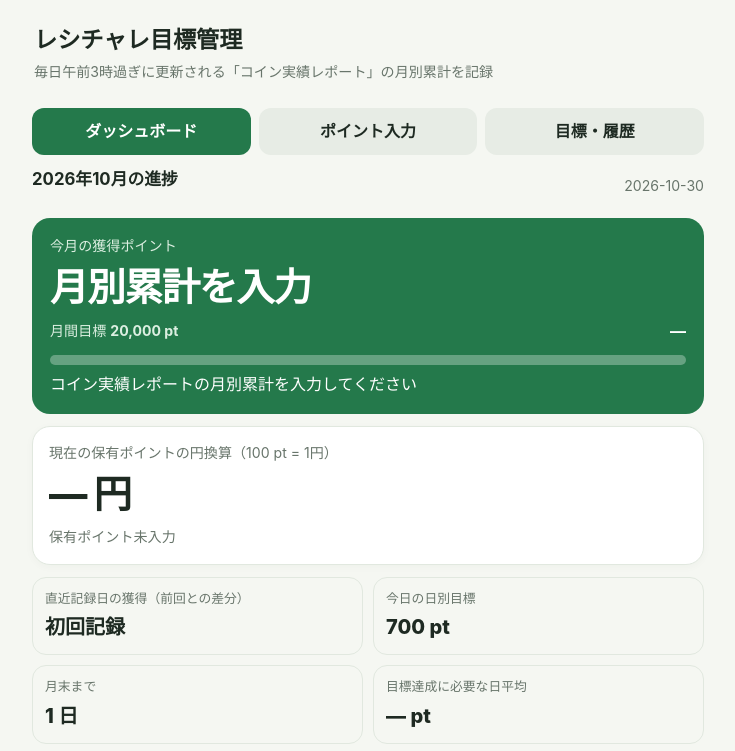
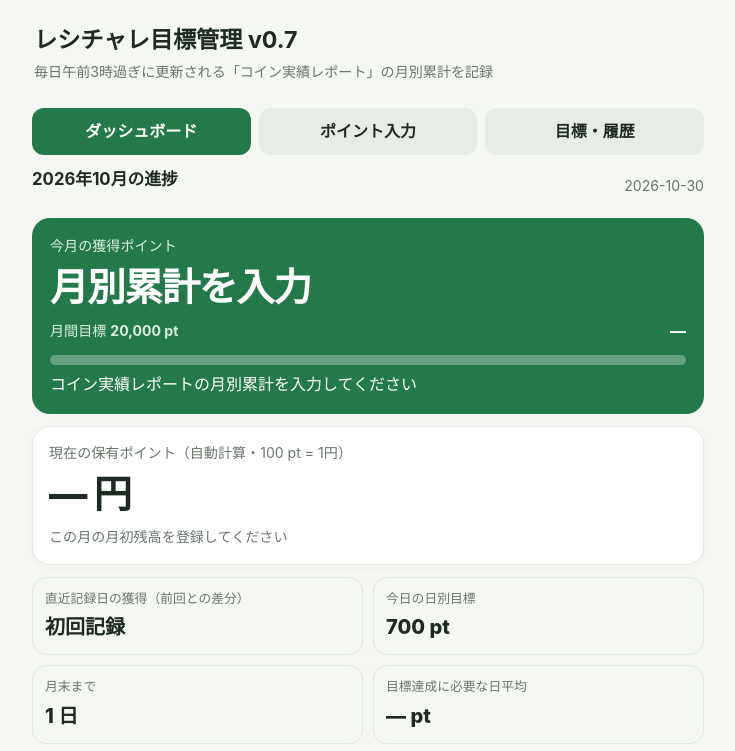
Before and after one commit to thisashiko2010-art/point-activity-tracker, a plain HTML site: page index.html in a window 1280 px wide. Both pictures are taken after a click on the button "ダッシュボード". Shown: the top 751 px of the page, without its empty margins (272-1007 px from the left). Drawn offline with Linux system fonts and the light colour scheme.

Commit message:
Add files via upload

```diff
--- a/index.html
+++ b/index.html
@@ -4,7 +4,7 @@
 <meta charset="utf-8">
 <meta name="viewport" content="width=device-width, initial-scale=1, viewport-fit=cover">
 <meta name="theme-color" content="#f5f7f2">
-<title>レシチャレ目標管理 v0.3</title>
+<title>レシチャレ目標管理 v0.7</title>
 <style>
 :root{--bg:#f5f7f2;--card:#fff;--ink:#1e2a22;--muted:#68756b;--green:#24794b;--line:#e1e8df;--soft:#e8f3e9;--warn:#fff4db;--red:#a63b32}
 *{box-sizing:border-box} body{margin:0;background:var(--bg);color:var(--ink);font-family:-apple-system,BlinkMacSystemFont,"Hiragino Kaku Gothic ProN","Yu Gothic",sans-serif;line-height:1.45}
@@ -23,7 +23,7 @@ footer{font-size:.78rem;color:var(--muted);padding:12px 2px}
 </head>
 <body>
 <main>
-<header><h1>レシチャレ目標管理</h1><div class="sub">毎日午前3時過ぎに更新される「コイン実績レポート」の月別累計を記録</div></header>
+<header><h1>レシチャレ目標管理 v0.7</h1><div class="sub">毎日午前3時過ぎに更新される「コイン実績レポート」の月別累計を記録</div></header>
 <div class="tabs" role="tablist"><button class="active" data-tab="dashboard">ダッシュボード</button><button data-tab="input">ポイント入力</button><button data-tab="settings">目標・履歴</button></div>
 
 <section id="dashboard" class="panel">
@@ -34,7 +34,7 @@ footer{font-size:.78rem;color:var(--muted);padding:12px 2px}
  <div class="progress"><div id="progressFill"></div></div>
  <div id="remaining">目標まで残り — pt</div>
 </div>
-<div class="card"><div class="sub">現在の保有ポイントの円換算（100 pt = 1円）</div><div class="big" id="totalYen">— 円</div><div class="sub" id="totalPointsLabel">保有ポイント未入力</div></div>
+<div class="card"><div class="sub">現在の保有ポイント（自動計算・100 pt = 1円）</div><div class="big" id="totalYen">— 円</div><div class="sub" id="totalPointsLabel">月初残高を登録してください</div><div class="sub" id="balanceBreakdown"></div></div>
 <div class="grid">
  <div class="metric"><div class="k">直近記録日の獲得（前回との差分）</div><div class="v" id="todayEarned">— pt</div></div>
  <div class="metric"><div class="k">今日の日別目標</div><div class="v" id="dailyTargetLabel">— pt</div></div>
@@ -52,7 +52,9 @@ footer{font-size:.78rem;color:var(--muted);padding:12px 2px}
 <label for="entryDate">記録日</label><input id="entryDate" type="date">
 <label for="cumulative">対象月の月別累計コイン</label><input id="cumulative" type="number" min="0" step="1" inputmode="numeric" placeholder="例：717125">
 <div class="status" id="deltaPreview">月別累計を入力すると、前回記録との差分を表示します。</div>
-<button class="primary" id="saveEntry">月別累計を保存</button><div class="status" id="saveStatus" aria-live="polite"></div><hr style="border:0;border-top:1px solid var(--line);margin:16px 0"><h2>現在の保有ポイント</h2><p class="sub">全体の保有ポイントを別に記録します。交換・利用で残高が減っても、月別獲得実績には影響しません。</p><label for="balancePoints">レシチャレ画面の現在ポイント</label><input id="balancePoints" type="number" min="0" step="1" inputmode="numeric" placeholder="例：1770650"><button class="secondary" id="saveBalance">保有ポイントを保存</button><div class="status" id="balanceStatus" aria-live="polite"></div></div>
+<button class="primary" id="saveEntry">月別累計を保存</button><div class="status" id="saveStatus" aria-live="polite"></div></div>
+<div class="card"><h2>月初の保有ポイント確認</h2><p class="sub">月初に実際の保有ポイントを入力します。月別累計の獲得分は自動加算され、ここで登録した値をその月の残高基準にします。</p><label for="balanceMonth">対象月</label><input id="balanceMonth" type="month"><label for="openingBalance">月初の保有全ポイント</label><input id="openingBalance" type="number" min="0" step="1" inputmode="numeric" placeholder="例：1770650"><button class="secondary" id="saveOpeningBalance">月初残高を保存</button><div class="status" id="openingBalanceStatus" aria-live="polite"></div></div>
+<div class="card"><h2>ポイント使用・交換の記録</h2><p class="sub">交換・チャージなどで使用したときだけ入力します。月別獲得実績は減らさず、保有残高だけから差し引きます。</p><label for="useDate">使用日</label><input id="useDate" type="date"><label for="usePoints">使用ポイント</label><input id="usePoints" type="number" min="1" step="1" inputmode="numeric" placeholder="例：100000"><label for="useMemo">用途（任意）</label><input id="useMemo" type="text" maxlength="80" placeholder="例：au PAYチャージ"><button class="secondary" id="saveUsage">使用ポイントを記録</button><div class="status" id="usageStatus" aria-live="polite"></div><div id="usageHistory" class="sub"></div></div>
 
 </section>
 
@@ -70,7 +72,7 @@ footer{font-size:.78rem;color:var(--muted);padding:12px 2px}
 <div class="status" id="backupStatus" aria-live="polite"></div></div>
 <div class="card"><h2>注意</h2><p class="sub">この試作品は端末・ブラウザ内保存です。Safariと別ブラウザの間で自動同期されません。アプリの削除やサイトデータ消去で記録が失われる可能性があります。</p></div>
 </section>
-<footer>試作 v0.4 · データは端末内保存 · 外部送信なし</footer>
+<footer>試作 v0.7 · データは端末内保存 · 外部送信なし</footer>
 </main>
 <script>
 (() => {
@@ -83,13 +85,13 @@ footer{font-size:.78rem;color:var(--muted);padding:12px 2px}
  const monthDays=m=>{const [y,mo]=m.split('-').map(Number);return new Date(y,mo,0).getDate()};
  const fmt=n=>Number.isFinite(n)?Math.round(n).toLocaleString('ja-JP'):'—';
  const yenFmt=points=>Number.isFinite(points)?(points/100).toLocaleString('ja-JP',{minimumFractionDigits:2,maximumFractionDigits:2})+' 円相当':'—';
- const blank=()=>({version:4,settings:{},months:{}});
+ const blank=()=>({version:7,settings:{},months:{}});
  let data;
  try{data=JSON.parse(localStorage.getItem(KEY))||blank()}catch{data=blank()}
  if(!data.months)data.months={}; if(!data.settings)data.settings={};
  const persist=()=>localStorage.setItem(KEY,JSON.stringify(data));
  const currentMonth=()=>monthOf($('monthSelect').value||todayISO());
- const getMonth=m=>{if(!data.months[m])data.months[m]={monthlySnapshots:{},balances:{}};if(!data.months[m].monthlySnapshots)data.months[m].monthlySnapshots={};if(!data.months[m].balances)data.months[m].balances={};return data.months[m]};
+ const getMonth=m=>{if(!data.months[m])data.months[m]={monthlySnapshots:{},balances:{}};if(!data.months[m].monthlySnapshots)data.months[m].monthlySnapshots={};if(!data.months[m].balances)data.months[m].balances={};if(!data.months[m].usages)data.months[m].usages={};return data.months[m]};
  const getSettings=m=>data.settings[m]||{monthlyTarget:20000,dailyTarget:700};
  const entriesSorted=m=>Object.entries(getMonth(m).monthlySnapshots).sort(([a],[b])=>a.localeCompare(b));
  const dayDeltas=m=>{
@@ -100,10 +102,14 @@ footer{font-size:.78rem;color:var(--muted);padding:12px 2px}
  const latestCumulative=m=>{const e=entriesSorted(m);return e.length?Number(e[e.length-1][1]):null};
  // 月別累計そのものが月間獲得実績。全体残高や交換による増減は混ぜない。
  const monthlyEarned=m=>latestCumulative(m);
- const latestBalance=()=>{
-   const all=Object.entries(data.months||{}).flatMap(([ym,r])=>Object.entries(r.balances||{}).map(([date,val])=>({date,val:Number(val)}))).sort((a,b)=>a.date.localeCompare(b.date));
-   return all.length?all[all.length-1].val:null;
+ const monthUsageTotal=m=>Object.values(getMonth(m).usages||{}).reduce((sum,x)=>sum+Number(x.points||0),0);
+ const monthBalance=m=>{
+   const rec=getMonth(m), opening=rec.openingBalance===null||rec.openingBalance===undefined?null:Number(rec.openingBalance);
+   if(opening===null||!Number.isFinite(opening))return null;
+   return opening+(monthlyEarned(m)??0)-monthUsageTotal(m);
  };
+ const latestBalance=()=>monthBalance(currentMonth());
+
  function render(){
    const m=currentMonth(), s=getSettings(m), rec=getMonth(m), today=todayISO(), day=Number((today.startsWith(m)?today.slice(8):'01'))||1, totalDays=monthDays(m);
    $('monthTitle').textContent=`${m.replace('-','年')}月の進捗`; $('todayLabel').textContent=today;
@@ -112,7 +118,8 @@ footer{font-size:.78rem;color:var(--muted);padding:12px 2px}
    const earned=monthlyEarned(m);
    const totalPoints=latestBalance();
    $('totalYen').textContent=totalPoints===null?'— 円':yenFmt(totalPoints);
-   $('totalPointsLabel').textContent=totalPoints===null?'保有ポイント未入力':`現在の保有ポイント ${fmt(totalPoints)} pt`;
+   $('totalPointsLabel').textContent=totalPoints===null?'この月の月初残高を登録してください':`現在の保有ポイント ${fmt(totalPoints)} pt`;
+   $('balanceBreakdown').textContent=totalPoints===null?'':`月初 ${fmt(Number(rec.openingBalance))} pt ＋ 月間獲得 ${fmt(earned??0)} pt − 使用 ${fmt(monthUsageTotal(m))} pt`;
    const rate=earned!==null&&s.monthlyTarget>0?earned/s.monthlyTarget*100:null;
    $('earned').textContent=earned===null?'月別累計を入力':`${fmt(earned)} pt`;
    $('rate').textContent=rate===null?'—':`${rate.toFixed(1)}%`;
@@ -135,7 +142,7 @@ footer{font-size:.78rem;color:var(--muted);padding:12px 2px}
    $('monthlyTarget').value=s.monthlyTarget??20000; $('dailyTarget').value=s.dailyTarget??700;
    const eligible=eligibleEntryDate(); $('entryDate').max=eligible;
    if(!$('entryDate').value||$('entryDate').value>eligible)$('entryDate').value=eligible;
-   const balance=getMonth(m).balances[$('entryDate').value]; $('balancePoints').value=balance??'';
+   $('balanceMonth').value=m; $('openingBalance').value=rec.openingBalance??''; $('useDate').value=$('useDate').value||eligible; renderUsageHistory(m);
    updateDeltaPreview();
  }
 
@@ -213,6 +220,13 @@ footer{font-size:.78rem;color:var(--muted);padding:12px 2px}
    }).join('');
    $('monthlyHistoryWrap').innerHTML=months.length?`<table class="month-list"><thead><tr><th>月</th><th>獲得</th><th>円換算</th></tr></thead><tbody>${rows}</tbody></table>`:'月別データはまだありません。';
  }
+ function renderUsageHistory(m){
+   const items=Object.entries(getMonth(m).usages||{}).sort((a,b)=>(b[1].date||b[0]).localeCompare(a[1].date||a[0]));
+   if(!items.length){$('usageHistory').textContent='この月の使用記録はありません。';return;}
+   const rows=items.map(([id,x])=>`<tr><td>${escapeHtml(x.date||id)}</td><td>${fmt(Number(x.points))} pt</td><td>${escapeHtml(x.memo||'')}</td></tr>`).join('');
+   $('usageHistory').innerHTML=`<p>この月の使用合計：${fmt(monthUsageTotal(m))} pt</p><table class="history"><thead><tr><th>使用日</th><th>使用</th><th>用途</th></tr></thead><tbody>${rows}</tbody></table>`;
+ }
+ function escapeHtml(v){return String(v).replace(/[&<>"']/g,c=>({'&':'&amp;','<':'&lt;','>':'&gt;','"':'&quot;',"'":'&#39;'}[c]));}
  function updateDeltaPreview(){
    const date=$('entryDate').value, raw=$('cumulative').value, m=monthOf(date);
    if(!date||raw===''){$('deltaPreview').textContent='月別累計を入力すると、前回記録との差分を表示します。';return}
@@ -225,7 +239,7 @@ footer{font-size:.78rem;color:var(--muted);padding:12px 2px}
  document.querySelectorAll('[data-tab]').forEach(btn=>btn.addEventListener('click',()=>{
    document.querySelectorAll('[data-tab]').forEach(b=>b.classList.toggle('active',b===btn));
    document.querySelectorAll('.panel').forEach(p=>p.hidden=p.id!==btn.dataset.tab);
-   if(btn.dataset.tab==='input'){const eligible=eligibleEntryDate();$('entryDate').max=eligible;$('entryDate').value=eligible;updateDeltaPreview()}
+   if(btn.dataset.tab==='input'){const eligible=eligibleEntryDate();$('entryDate').max=eligible;$('entryDate').value=eligible;$('useDate').value=$('useDate').value||eligible;updateDeltaPreview()}
    render();
  }));
  $('monthSelect').value=monthOf(todayISO());
@@ -239,10 +253,17 @@ footer{font-size:.78rem;color:var(--muted);padding:12px 2px}
    if(prev!==null&&n<prev&&!confirm(`入力値 ${fmt(n)} pt が前回の月別累計 ${fmt(prev)} pt より低くなっています。レポートの修正値として保存しますか？`))return;
    rec.monthlySnapshots[date]=n;persist();$('saveStatus').textContent=`${date}の月別累計 ${fmt(n)} pt を保存しました。`;render();
  });
- $('saveBalance').addEventListener('click',()=>{
-   const date=$('entryDate').value, raw=$('balancePoints').value;
-   if(!date||raw===''||!Number.isFinite(Number(raw))||Number(raw)<0){$('balanceStatus').textContent='日付と0以上の保有ポイントを入力してください。';return}
-   getMonth(monthOf(date)).balances[date]=Number(raw);persist();$('balanceStatus').textContent=`${date}の保有ポイント ${fmt(Number(raw))} pt を保存しました。`;render();
+ $('balanceMonth').value=monthOf(todayISO()); $('useDate').value=eligibleEntryDate();
+ $('saveOpeningBalance').addEventListener('click',()=>{
+   const m=$('balanceMonth').value, raw=$('openingBalance').value;
+   if(!m||raw===''||!Number.isFinite(Number(raw))||Number(raw)<0){$('openingBalanceStatus').textContent='対象月と0以上の月初残高を入力してください。';return;}
+   getMonth(m).openingBalance=Number(raw);persist();$('openingBalanceStatus').textContent=`${m}の月初残高 ${fmt(Number(raw))} ptを保存しました。`;render();
+ });
+ $('saveUsage').addEventListener('click',()=>{
+   const date=$('useDate').value, raw=$('usePoints').value, memo=$('useMemo').value.trim();
+   if(!date||raw===''||!Number.isFinite(Number(raw))||Number(raw)<=0){$('usageStatus').textContent='使用日と1以上の使用ポイントを入力してください。';return;}
+   const m=monthOf(date), rec=getMonth(m);if(!rec.usages)rec.usages={};
+   const id=date+'-'+Date.now();rec.usages[id]={date,points:Number(raw),memo};persist();$('usageStatus').textContent=`${fmt(Number(raw))} ptの使用を記録しました。月間獲得実績は変更していません。`;$('usePoints').value='';$('useMemo').value='';render();
  });
  $('saveSettings').addEventListener('click',()=>{
    const m=currentMonth(), mt=$('monthlyTarget').value, dt=$('dailyTarget').value;
@@ -255,7 +276,7 @@ footer{font-size:.78rem;color:var(--muted);padding:12px 2px}
  });
  $('importFile').addEventListener('change',async e=>{
    const f=e.target.files[0];if(!f)return;
-   try{const parsed=JSON.parse(await f.text());if(!parsed||typeof parsed.months!=='object'||typeof parsed.settings!=='object')throw Error('format');Object.values(parsed.months).forEach(r=>{if(!r.monthlySnapshots)r.monthlySnapshots={};if(!r.balances)r.balances={};});if(!confirm('現在の記録を読み込んだデータで置き換えます。続けますか？'))return;data=parsed;persist();render();$('backupStatus').textContent='バックアップを読み込みました。'}
+   try{const parsed=JSON.parse(await f.text());if(!parsed||typeof parsed.months!=='object'||typeof parsed.settings!=='object')throw Error('format');Object.values(parsed.months).forEach(r=>{if(!r.monthlySnapshots)r.monthlySnapshots={};if(!r.balances)r.balances={};if(!r.usages)r.usages={};});if(!confirm('現在の記録を読み込んだデータで置き換えます。続けますか？'))return;data=parsed;persist();render();$('backupStatus').textContent='バックアップを読み込みました。'}
    catch{$('backupStatus').textContent='読み込めませんでした。有効なバックアップJSONを選んでください。'}
    e.target.value='';
  });
```
